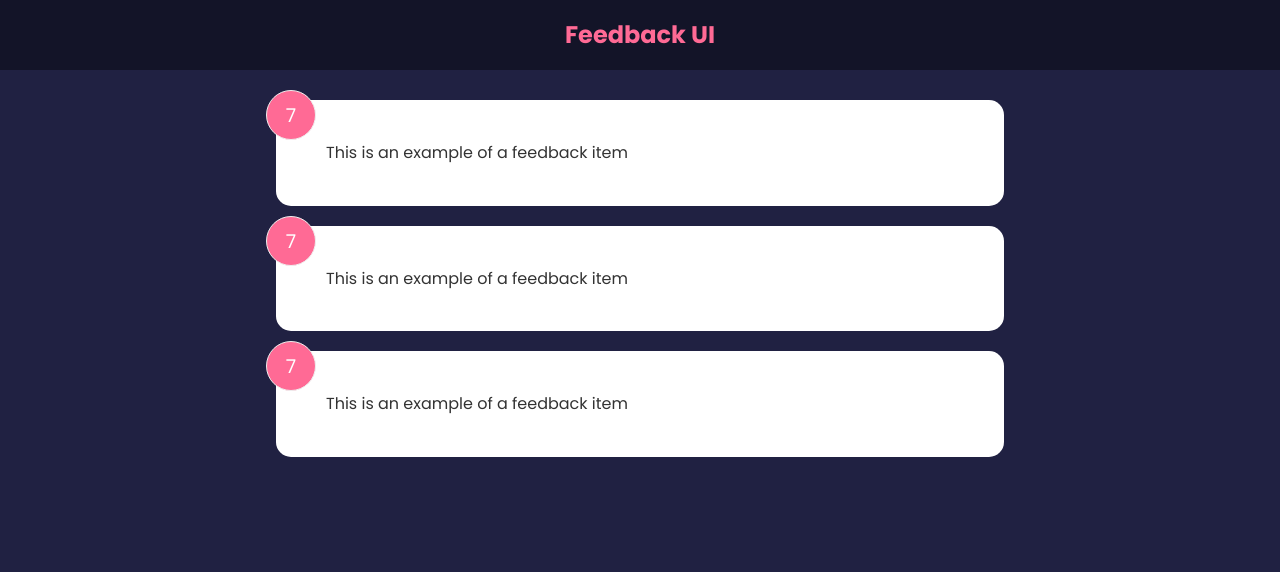
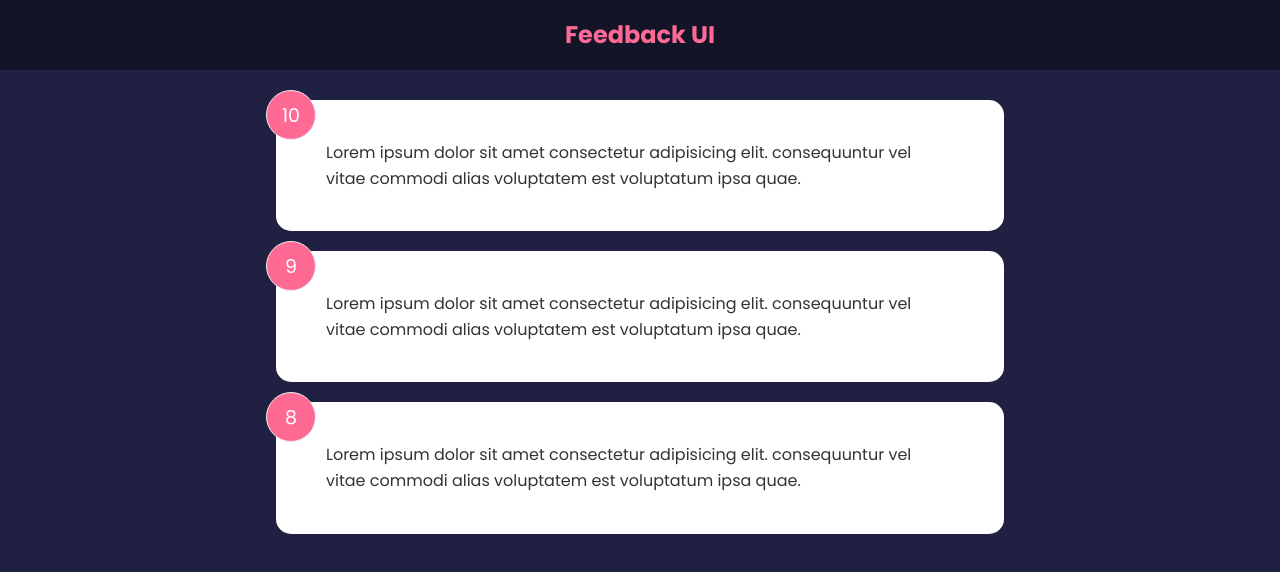
Before and after one commit to Muratozbk/react-feedback-app, a React (Create React App) app: page / in a window 1280 px wide. Shown: the top 572 px of the page. Built offline with nearby package versions, Linux system fonts and the light colour scheme.

Commit message:
rename feedbackData

```diff
--- a/src/App.js
+++ b/src/App.js
@@ -1,11 +1,10 @@
 import { useState } from "react"
 import Header from "./components/Header"
 import FeedbackList from "./components/FeedbackList";
-import FeedbackData from './data/FeedbackData';
+import FeedbackData from './data/feedbackData';
 
 function App() {
     const [feedback, setFeedback] = useState(FeedbackData)
-
     return (
         <>
             <Header />
--- a/src/components/FeedbackItem.jsx
+++ b/src/components/FeedbackItem.jsx
@@ -1,13 +1,8 @@
-import { useState } from "react"
-
-function FeedbackItem() {
-    const [rating, setRating] = useState(7)
-    const [text, setText] = useState(' This is an example of a feedback item')
-
+function FeedbackItem({ item }) {
     return (
         <div className="card">
-            <div className="num-display">{rating}</div>
-            <div className="text-display">{text}</div>
+            <div className="num-display">{item.rating}</div>
+            <div className="text-display">{item.text}</div>
         </div>
     )
 }
--- a/src/data/FeedbackData.js
+++ b/src/data/FeedbackData.js
@@ -16,4 +16,4 @@ const FeedbackData = [
     },
 ]
 
-export default FeedbackData
+export default FeedbackData;
--- a/src/index.js
+++ b/src/index.js
@@ -3,13 +3,10 @@ import ReactDOM from 'react-dom/client'
 import './index.css'
 import App from './App'
 
-const root = ReactDOM.createRoot(document.getElementById('root'));
-root.render(
-    <React.StrictMode>
-        <App />
-    </React.StrictMode>
-);
-console.log(ReactDOM)
+ReactDOM.createRoot(document.getElementById('root')).render(<App />);
+// const root = ReactDOM.createRoot(document.getElementById('root'));
+// root.render(<App />);
+
 
 // root.render(<App />)
 
```
